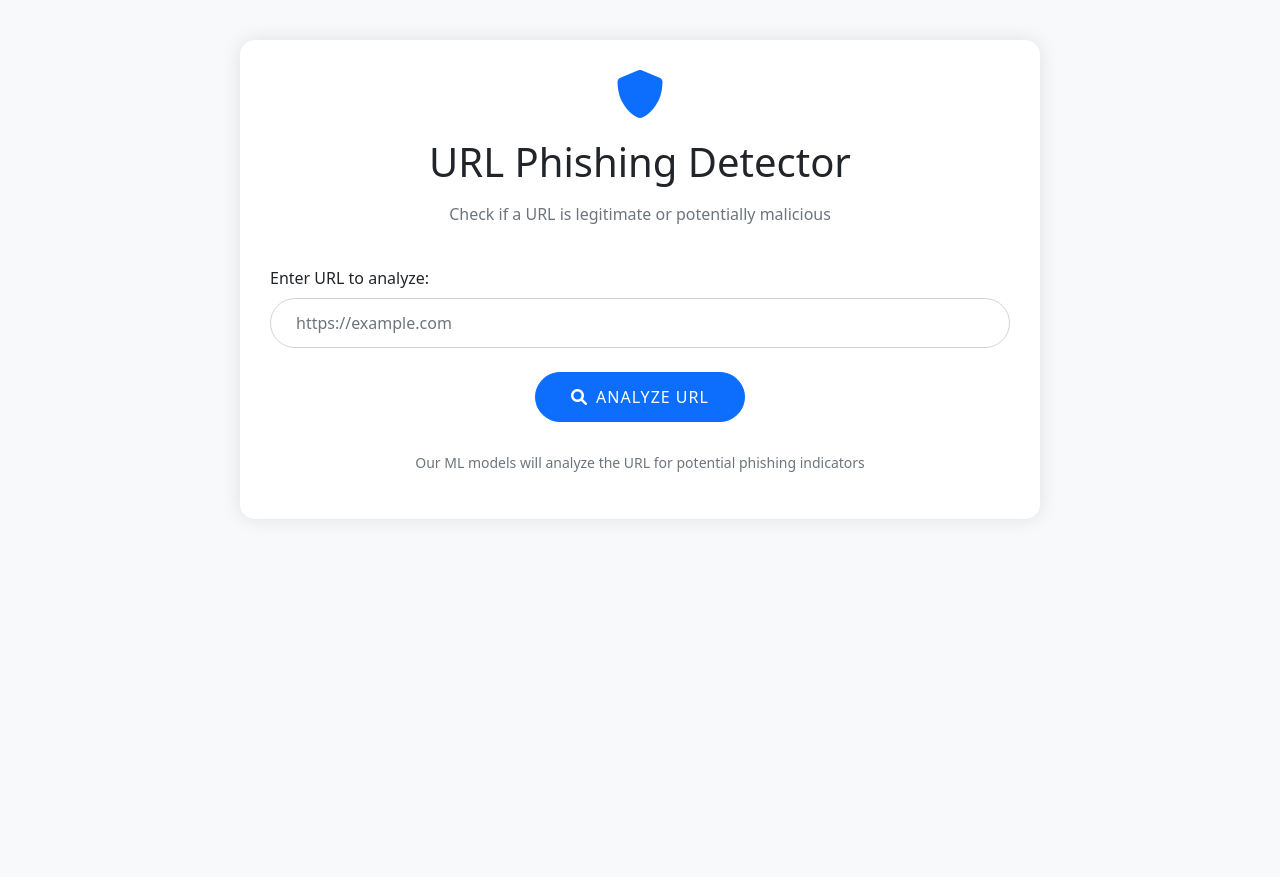
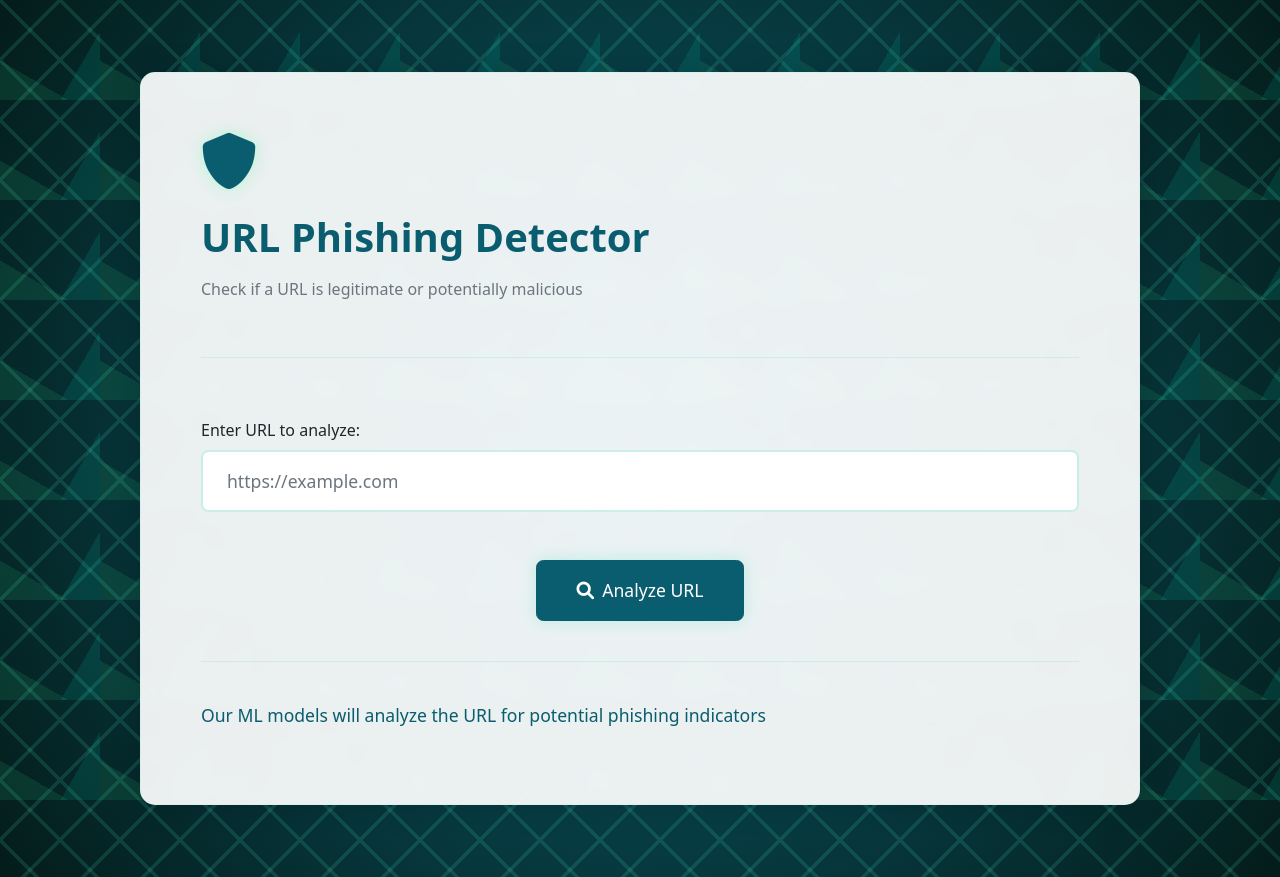
Before and after one commit to Mahmoud-Ossama/Phishing-URL-Detection, a Flask app: page / in a window 1280 px wide. Before the commit the page ends 472 px from the top, so only its background shows below. Run offline with Flask 2, Linux system fonts and the light colour scheme; parts of the project's set-up code (start-up, migrations or seed data) failed here and were passed over.

Commit message:
last touches

```diff
--- a/model/random_forest_detector.py
+++ b/model/random_forest_detector.py
@@ -1,5 +1,5 @@
 from sklearn.ensemble import RandomForestClassifier
-from .base_detector import BaseDetector  # Use relative import
+from .base_detector import BaseDetector  # Changed to relative import
 
 class RandomForestDetector(BaseDetector):
     def __init__(self):
--- /dev/null
+++ b/web/static/css/style.css
@@ -0,0 +1,189 @@
+:root {
+    --dark-blue: #041c1a;    /* Added green tint to dark blue */
+    --accent-blue: #0a5d6e;  /* More cyan-green */
+    --cyan: #00ffd5;         /* Added green tint to cyan */
+    --light-blue: #4ae2c2;   /* More aqua color */
+    --neon-green: #39ff9c;   /* New neon green for accents */
+    --section-spacing: 2.5rem;
+    --border-radius: 15px;
+    --container-width: 1000px;
+}
+
+body {
+    background-color: var(--dark-blue);
+    background-image:
+        /* Diagonal lines pattern */
+        linear-gradient(45deg, transparent 48%, rgba(74, 226, 194, 0.15) 48%, rgba(74, 226, 194, 0.15) 52%, transparent 52%),
+        linear-gradient(-45deg, transparent 48%, rgba(74, 226, 194, 0.15) 48%, rgba(74, 226, 194, 0.15) 52%, transparent 52%),
+        /* Subtle radial gradient for depth */
+        radial-gradient(circle at 50% 50%, var(--accent-blue) 0%, var(--dark-blue) 100%);
+    background-size: 60px 60px, 60px 60px, 100% 100%;
+    background-position: 0 0, 0 0, 0 0;
+    background-repeat: repeat, repeat, no-repeat;
+    position: relative;
+    min-height: 100vh;
+    padding: var(--section-spacing);
+}
+
+body::before {
+    content: '';
+    position: fixed;
+    top: 0;
+    left: 0;
+    width: 100%;
+    height: 100%;
+    background:
+        linear-gradient(120deg, transparent 75%, rgba(0, 255, 213, 0.1) 75%),
+        linear-gradient(210deg, transparent 75%, rgba(57, 255, 156, 0.1) 75%);
+    background-size: 100px 100px;
+    pointer-events: none;
+}
+
+.container {
+    max-width: var(--container-width);
+    background: rgba(255, 255, 255, 0.92);
+    backdrop-filter: blur(10px);
+    border: 1px solid rgba(74, 226, 194, 0.1);
+    border-radius: var(--border-radius);
+    padding: calc(var(--section-spacing) * 1.5);
+    margin: 2rem auto;
+    box-shadow: 0 0 30px rgba(0, 0, 0, 0.2);
+}
+
+.brand-header {
+    margin-bottom: calc(var(--section-spacing) * 1.5);
+    padding-bottom: var(--section-spacing);
+    border-bottom: 1px solid rgba(74, 226, 194, 0.2);
+}
+
+.brand-header i {
+    font-size: 3.5rem;
+    margin-bottom: 1.5rem;
+    color: var(--accent-blue) !important;
+    text-shadow: 0 0 15px rgba(57, 255, 156, 0.3);
+}
+
+.brand-header h1 {
+    font-size: 2.5rem;
+    font-weight: 600;
+    margin-bottom: 1rem;
+    color: var(--accent-blue);
+}
+
+.url-input {
+    padding: 1rem 1.5rem;
+    font-size: 1.1rem;
+    border-radius: calc(var(--border-radius) / 2);
+    border: 2px solid rgba(74, 226, 194, 0.2);
+    transition: all 0.3s ease;
+}
+
+.submit-btn {
+    background-color: var(--accent-blue);
+    border-color: var(--accent-blue);
+    box-shadow: 0 0 15px rgba(74, 226, 194, 0.3);
+    padding: 1rem 2.5rem;
+    font-size: 1.1rem;
+    border-radius: calc(var(--border-radius) / 2);
+    transition: all 0.3s ease;
+    margin-top: 1.5rem;
+}
+
+.submit-btn:hover {
+    background-color: var(--dark-blue);
+    border-color: var(--accent-blue);
+    box-shadow: 0 0 20px rgba(57, 255, 156, 0.4);
+}
+
+.url-input:focus {
+    border-color: var(--accent-blue);
+    box-shadow: 0 0 0 0.2rem rgba(74, 226, 194, 0.25);
+}
+
+.model-result {
+    background: rgba(255, 255, 255, 0.7);
+    border-radius: var(--border-radius);
+    padding: calc(var(--section-spacing) * 1.2);
+    margin-bottom: var(--section-spacing);
+    border: 1px solid rgba(74, 226, 194, 0.2);
+    box-shadow: 0 5px 15px rgba(0, 0, 0, 0.05);
+}
+
+.url-display {
+    background: rgba(74, 226, 194, 0.1);
+    padding: 1.25rem;
+    border-radius: var(--border-radius);
+    margin-bottom: var(--section-spacing);
+    border: 1px solid rgba(74, 226, 194, 0.2);
+    word-break: break-all;
+}
+
+.prediction-badge {
+    display: inline-block;
+    padding: 0.75rem 1.5rem;
+    border-radius: 2rem;
+    font-weight: 600;
+    font-size: 1.1rem;
+    margin: 1rem 0;
+}
+
+.legitimate {
+    background-color: rgba(57, 255, 156, 0.2);
+    color: #0a5d6e;
+    border: 1px solid rgba(57, 255, 156, 0.4);
+}
+
+.phishing {
+    background-color: rgba(255, 99, 132, 0.2);
+    color: #721c24;
+    border: 1px solid rgba(255, 99, 132, 0.4);
+}
+
+.confidence-bar {
+    height: 8px;
+    border-radius: 4px;
+    margin: 1rem 0;
+    background: rgba(74, 226, 194, 0.1);
+}
+
+.back-btn {
+    margin-top: calc(var(--section-spacing) * 1.5);
+    padding: 1rem 2.5rem;
+    font-size: 1.1rem;
+    border-radius: calc(var(--border-radius) / 2);
+}
+
+.info-text {
+    margin-top: var(--section-spacing);
+    padding-top: var(--section-spacing);
+    border-top: 1px solid rgba(74, 226, 194, 0.2);
+    color: var(--accent-blue);
+    font-size: 1.1rem;
+}
+
+@media (max-width: 768px) {
+    :root {
+        --section-spacing: 1.5rem;
+    }
+
+    body {
+        background-size: 40px 40px, 40px 40px, 100% 100%;
+    }
+
+    .container {
+        padding: var(--section-spacing);
+        margin: 1rem;
+    }
+
+    .row {
+        margin: 0;
+    }
+
+    .col-md-6 {
+        padding: 0;
+    }
+
+    .model-result {
+        margin-bottom: var(--section-spacing);
+    }
+}
--- a/web/templates/index.html
+++ b/web/templates/index.html
@@ -4,46 +4,7 @@
     <title>URL Phishing Detector</title>
     <link href="https://cdn.jsdelivr.net/npm/bootstrap@5.1.3/dist/css/bootstrap.min.css" rel="stylesheet">
     <link href="https://cdnjs.cloudflare.com/ajax/libs/font-awesome/6.0.0/css/all.min.css" rel="stylesheet">
-    <style>
-        body {
-            padding: 40px;
-            background: #f8f9fa;
-        }
-        .container {
-            max-width: 800px;
-            background: white;
-            padding: 30px;
-            border-radius: 15px;
-            box-shadow: 0 0 20px rgba(0,0,0,0.1);
-        }
-        .brand-header {
-            text-align: center;
-            margin-bottom: 40px;
-        }
-        .brand-header i {
-            font-size: 48px;
-            color: #0d6efd;
-            margin-bottom: 20px;
-        }
-        .url-input {
-            border-radius: 25px;
-            padding: 12px 25px;
-            font-size: 16px;
-        }
-        .submit-btn {
-            border-radius: 25px;
-            padding: 12px 35px;
-            font-size: 16px;
-            text-transform: uppercase;
-            letter-spacing: 1px;
-        }
-        .info-text {
-            text-align: center;
-            color: #6c757d;
-            margin-top: 30px;
-            font-size: 14px;
-        }
-    </style>
+    <link href="{{ url_for('static', filename='css/style.css') }}" rel="stylesheet">
 </head>
 <body>
     <div class="container">
```
Also changed, not shown: model/main.py (+3 -7 lines), web/templates/result.html (+2 -52 lines).
